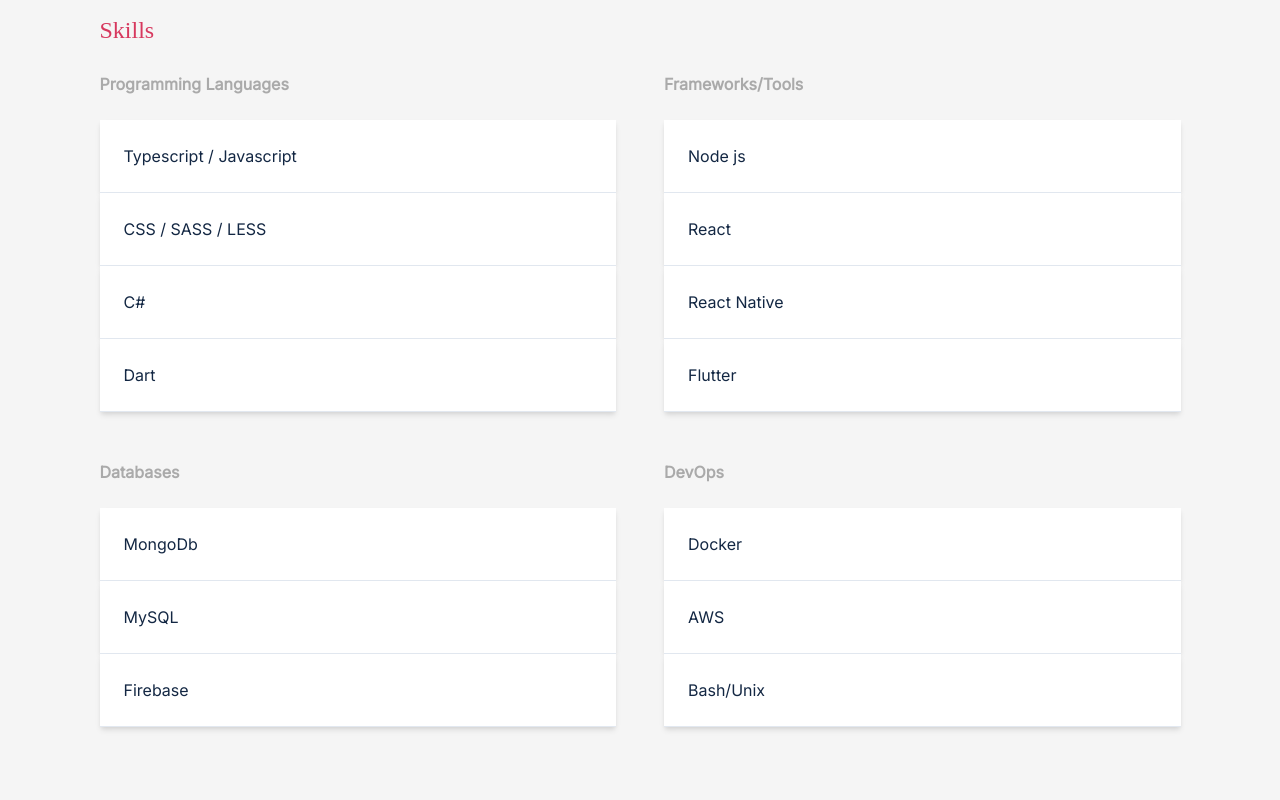
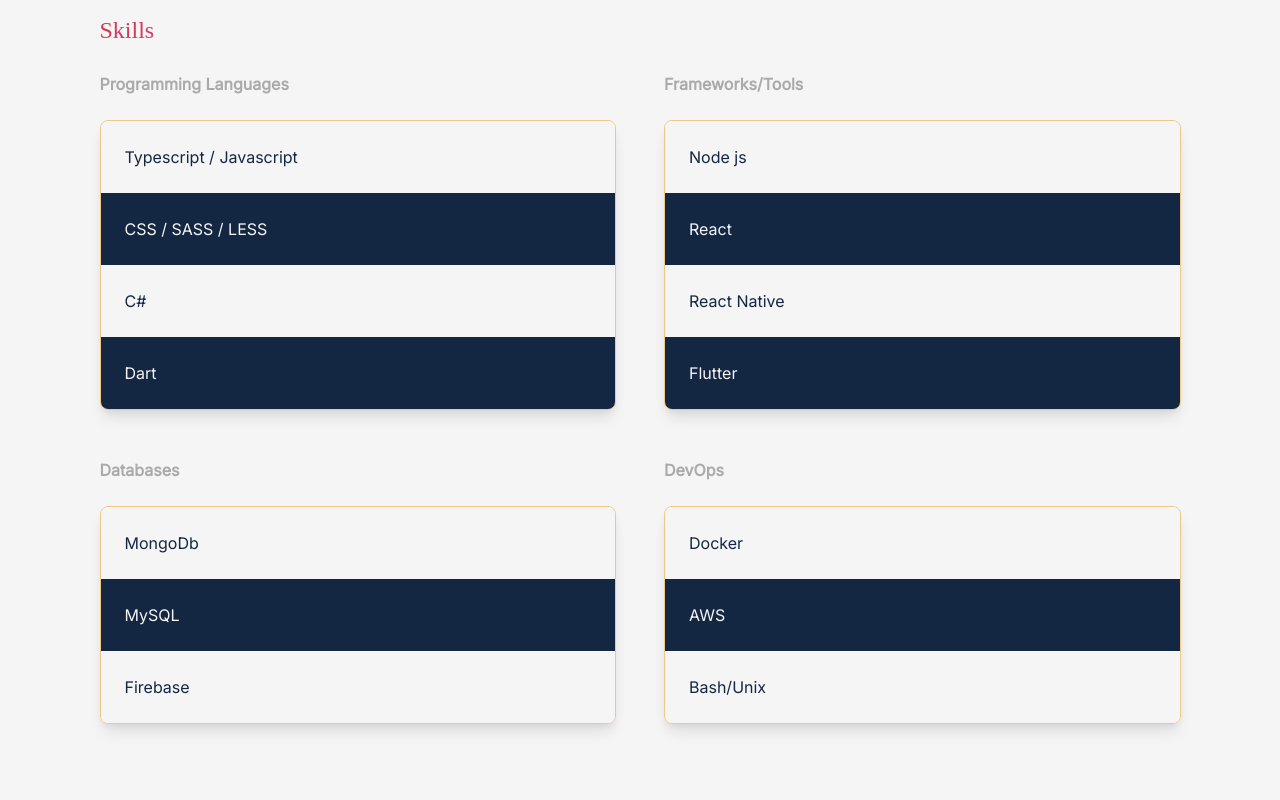
Before and after one commit to CristobalSalazar/next-site, a Next.js app: page / in a window 1280 px wide. Shown: the part 1040-1840 px from the top of the page. Built offline with nearby package versions, Linux system fonts and the light colour scheme; a web font is replaced by a local one.

Commit message:
changed colors

```diff
--- a/src/components/PopList.tsx
+++ b/src/components/PopList.tsx
@@ -4,10 +4,14 @@
 }
 export default function PopList({ items, showAnimation = true }: PopListProps) {
   return (
-    <ul className="w-full mx-auto rounded sm:m-0 text-dark">
+    <ul className="w-full mx-auto rounded-lg overflow-hidden sm:m-0 shadow-lg border border-primary">
       {items.map((item, index) => (
         <li
-          className="z-0 p-6 text-left bg-white transition-colors duration-300 hover:bg-primary shadow-md border-b"
+          className={`p-6 text-left ${
+            index % 2 === 0
+              ? "bg-light text-dark hover:bg-secondary"
+              : "bg-dark text-light hover:bg-gray-700"
+          } md:rounded transition-colors duration-300`}
           key={index}
         >
           {item}
```
